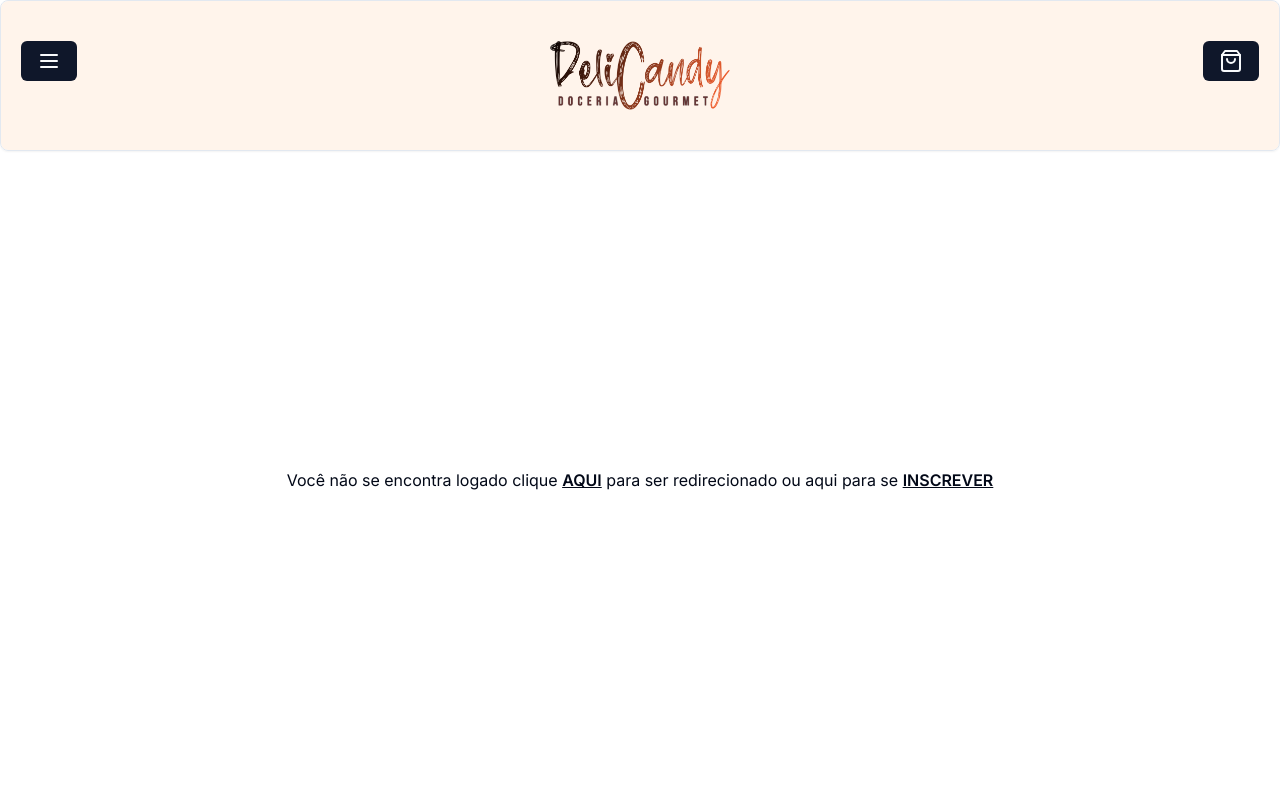
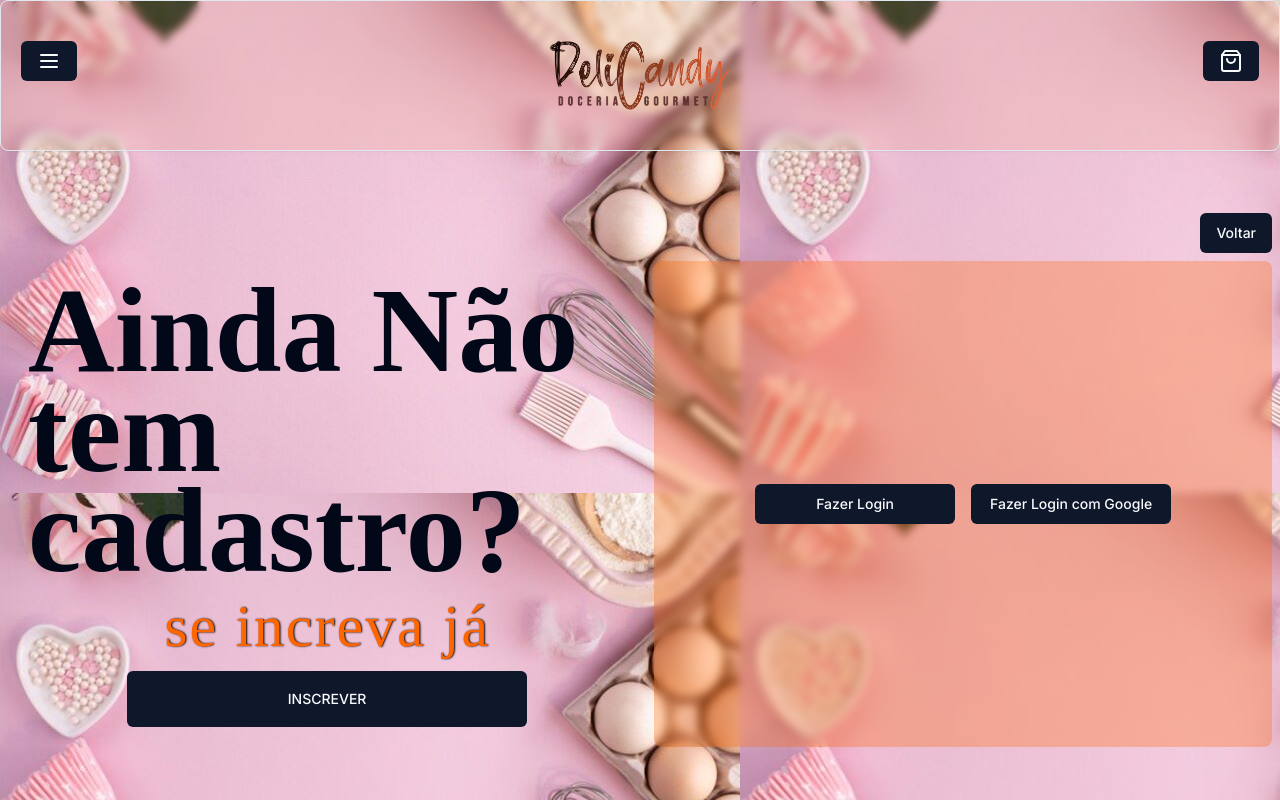
Before and after one commit to TheDev-Silva/RealLogistica, a Next.js app: page / in a window 1280 px wide. Built offline with nearby package versions, Linux system fonts and the light colour scheme; no server answers.

Commit message:
feat: importei a PageCadastro/alteration

```diff
--- a/src/app/(home)/page.tsx
+++ b/src/app/(home)/page.tsx
@@ -3,6 +3,7 @@
 import { Button } from "@/components/ui/button"
 import { signIn, useSession } from "next-auth/react"
 import Link from "next/link"
+import PageCadastro from "../cadastro/components/pageCadastro"
 
 export default function Home() {
 
@@ -13,16 +14,8 @@ export default function Home() {
   }
 
   return (
-    <div className="w-full h-[100vh] pt-[160px] flex items-center justify-center">
-      {status === 'authenticated' ? (
-        <div className="font-bold flex flex-col items-center justify-center">
-          <h1 className="uppercase text-[30px]">Bem-vindo!</h1> <p className="font-semibold">{data.user?.name}</p>
-        </div>
-      ) : (
-        <div className="gap-2">
-          Você não se encontra logado clique <a onClick={Logar} className="w-[120px] cursor-pointer underline font-semibold">AQUI</a>  para ser redirecionado ou aqui para se <Link href="/cadastro" className="cursor-pointer underline font-semibold uppercase">inscrever</Link>
-        </div>
-      )}
+    <div className="w-full h-[100vh] pt-[160px] flex items-center justify-center" style={{backgroundImage: 'url(/images/carousel/plano-de-fundo.jpg)'}}>
+      <PageCadastro/>
     </div>
   )
 }
```
